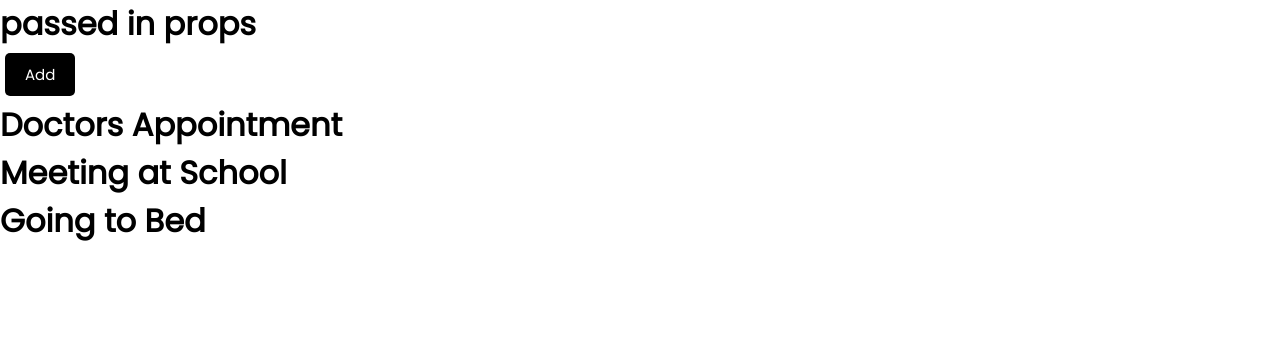
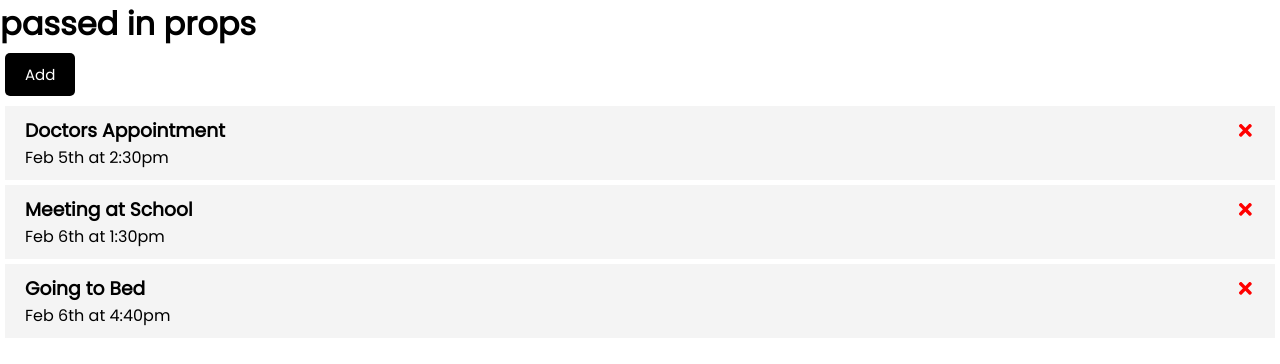
Before and after one commit to Jay055/react-redux, a React (Create React App) app in the folder task-reminder/client/: page / in a window 1280 px wide. Shown: the top 364 px of the page. Built offline with nearby package versions, Linux system fonts and the light colour scheme.

Commit message:
added onDelete

```diff
--- a/task-reminder/client/src/App.js
+++ b/task-reminder/client/src/App.js
@@ -1,13 +1,39 @@
-import Header from './components/Header'
-import './App.css';
-import Tasks from './components/Tasks'
+import Header from "./components/Header";
+import "./App.css";
+import Tasks from "./components/Tasks";
+import { useState } from "react";
 
 function App() {
+  const [tasks, setTask] = useState([
+    {
+      id: 1,
+      text: "Doctors Appointment",
+      day: "Feb 5th at 2:30pm",
+      reminder: true,
+    },
+    {
+      id: 2,
+      text: "Meeting at School",
+      day: "Feb 6th at 1:30pm",
+      reminder: true,
+    },
+    {
+      id: 3,
+      text: "Going to Bed",
+      day: "Feb 6th at 4:40pm",
+      reminder: false,
+    },
+  ]);
+
+  const onDelete = (id) => {
+    //  we use the setState
+    setTask(tasks.filter((task) => id !== task.id));
+  };
+
   return (
     <div container>
-
-    <Header title = "passed in props" />
-    <Tasks />
+      <Header title="passed in props" />
+      <Tasks tasks={tasks} onDelete={onDelete} />
     </div>
   );
 }
--- /dev/null
+++ b/task-reminder/client/src/components/Task.js
@@ -0,0 +1,19 @@
+//  use React icons
+import { FaTimes } from "react-icons/fa";
+
+const Task = ({ task, onDelete }) => {
+  return (
+    <div className="task">
+      <h3>
+        {task.text} {FaTimes}
+        <FaTimes color="red"
+           onClick = {() => onDelete(task.id)}
+           />
+
+      </h3>
+      <p> {task.day} </p>
+    </div>
+  );
+};
+
+export default Task;
--- a/task-reminder/client/src/components/Tasks.js
+++ b/task-reminder/client/src/components/Tasks.js
@@ -1,30 +1,12 @@
-const tasks = [
-  {
-    id: 1,
-    text: "Doctors Appointment",
-    day: "Feb 5th at 2:30pm",
-    reminder: true,
-  },
-  {
-    id: 2,
-    text: "Meeting at School",
-    day: "Feb 6th at 1:30pm",
-    reminder: true,
-  },
-  {
-    id: 3,
-    text: "Going to Bed",
-    day: "Feb 6th at 4:40pm",
-    reminder: false,
-  },
-];
+import Task from './Task';
 
-const Tasks = () => {
+const Tasks = ({tasks, onDelete}) => {
   return (
     <>
       {tasks.map((task) => (
-        <h1 key={task.id}>{task.text} </h1>
+        <Task task ={task} key={task.id} onDelete= {onDelete}>  </Task>
       ))}
+
     </>
   );
 };
```
